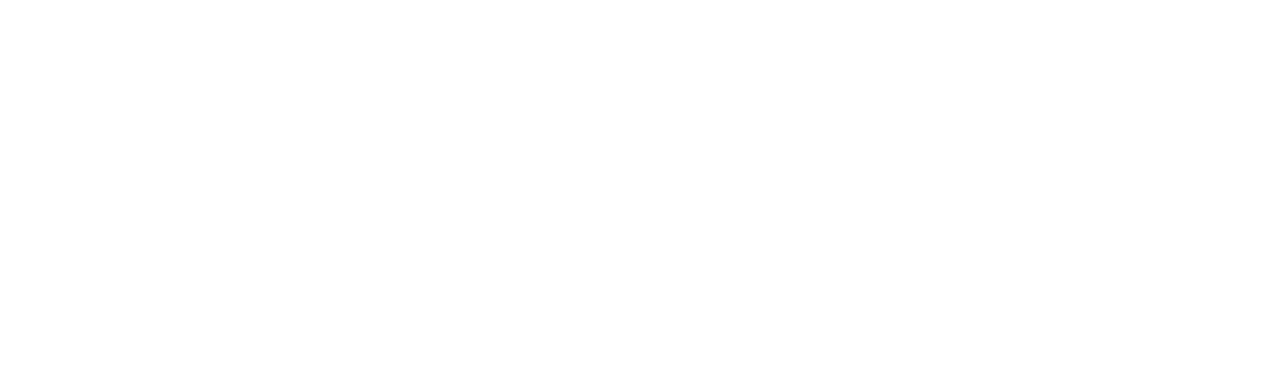
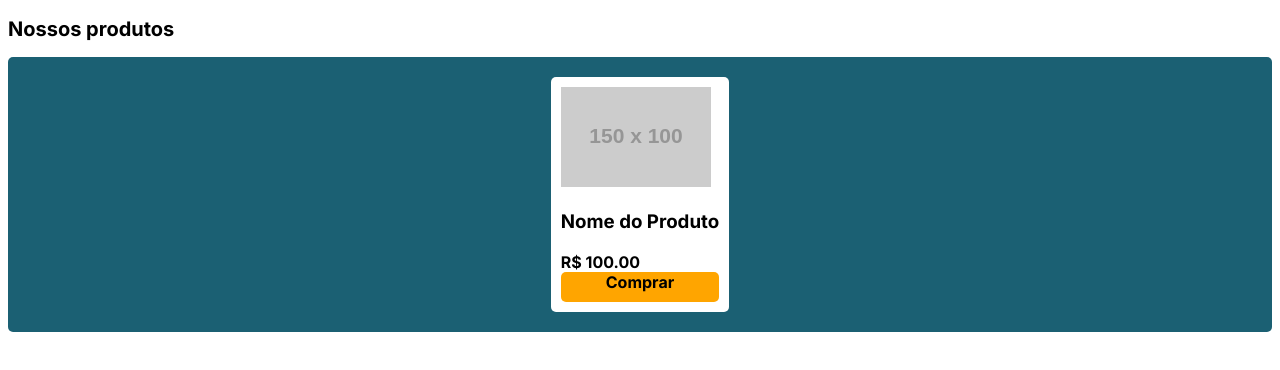
Before and after one commit to rafadavesac/front-flexbox-aula3, a plain HTML site: page 3.0-flexbox/index.html in a window 1280 px wide. Drawn offline with Linux system fonts and the light colour scheme; placeholder pictures from the web are drawn by us.

Commit message:
segundo commit

```diff
--- /dev/null
+++ b/2.0-css/rascunhos/rascunho.css
@@ -0,0 +1,6 @@
+.quadrado{
+    background-color: purple;
+    width: 200px;
+    height: 200px;
+    margin: 0 auto;
+}
--- /dev/null
+++ b/2.0-css/style.css
@@ -0,0 +1,46 @@
+body {
+    margin: 0; /*sempre que usar 0, não usamos unidade de medida ex: px, % */
+}
+
+/*
+Margin -> espaço da borda pra FORA
+Padding -> espaço da borda pra DENTRO
+*/
+
+/*
+.ultra-regular {
+  font-family: "Ultra", serif;
+  font-weight: 400;
+  font-style: normal;
+}
+*/
+
+header {
+    background-color:rgb(23, 2, 46) ;
+    color: white;
+    padding: 20px;
+    font-size: 26px;
+    font-family: ultra
+}
+
+main {
+    max-width: 700px;
+    margin: 0 auto; /*centralização*/
+
+    text-align: center;
+}
+
+a {
+    display: block;
+    margin-top: 15px;
+}
+
+footer {
+    background-color: rgb(23, 2, 46);
+    color: white;
+    padding: 20px;
+    text-align: center;
+    margin-top: 20px;
+}
+
+/*NETLIFY -> site que permite publicar até 100 sites de graça*/
--- a/3.0-flexbox/index.html
+++ b/3.0-flexbox/index.html
@@ -1,17 +1,35 @@
-<!DOCTYPE html>
+<!doctype html>
 <html lang="en">
-<head>
-    <meta charset="UTF-8">
-    <meta name="viewport" content="width=device-width, initial-scale=1.0">
-    <link rel="stylesheet" href="style.css">
-    <title>Document</title>
-</head>
-<body>
-    <div class="container">
-        <div>
-            <img src="" alt="">
+  <head>
+    <meta charset="UTF-8" />
+    <meta name="viewport" content="width=device-width, initial-scale=1.0" />
+
+    <link rel="preconnect" href="https://fonts.googleapis.com" />
+    <link rel="preconnect" href="https://fonts.gstatic.com" crossorigin />
+    <link
+      href="https://fonts.googleapis.com/css2?family=Inter:ital,opsz,wght@0,14..32,100..900;1,14..32,100..900&display=swap"
+      rel="stylesheet"
+    />
+    <!--Colocar links de fontes antes do link do css-->
+    <link rel="stylesheet" href="style.css" />
+    <title>Loja</title>
+  </head>
+  <body>
+    <section>
+      <h2 class="title">Nossos produtos</h2>
+
+      <div class="container">
+        <!-- Box de produto -->
+        <div class="produtos">
+          <img src="https://placehold.co/150x100" alt="" />
+          <h3>Nome do Produto</h3>
+          <div>R$ 100.00</div>
+          <a href="#">Comprar</a>
         </div>
-    </div>
 
-</body>
+
+        </div>
+      </div>
+    </section>
+  </body>
 </html>
--- a/3.0-flexbox/style.css
+++ b/3.0-flexbox/style.css
@@ -0,0 +1,44 @@
+body{
+    font-family: "Inter", sans-serif;
+}
+
+.title{
+    font-size: 20px;
+    font-weight: bold;
+}
+
+.container{
+    background-color: #1B6073;
+    border-radius: 5px; /*em um cenário corporativo esse '5px' estaria em uma variavel*/
+    padding: 20px 40px;
+
+    display: flex;
+    gap: 20px;
+    justify-content: space-evenly;
+}
+
+.produtos{
+    background-color: white;
+    border-radius: 5px;
+    padding: 10px;
+
+    font-weight: bold;
+}
+
+.produtos p{
+    margin-top: 5px;
+}
+
+a{
+    display: block;
+    width: 100%;
+    height: 30px;
+
+    border: none;
+    background-color: orange;
+    font-weight: bold;
+    text-decoration: none;
+    text-align: center;
+    color: black;
+    border-radius: 5px;
+}
```
Also changed, not shown: 2.0-css/index.html (added, +41 -0 lines), 2.0-css/rascunhos/rascunho.html (added, +16 -0 lines).
